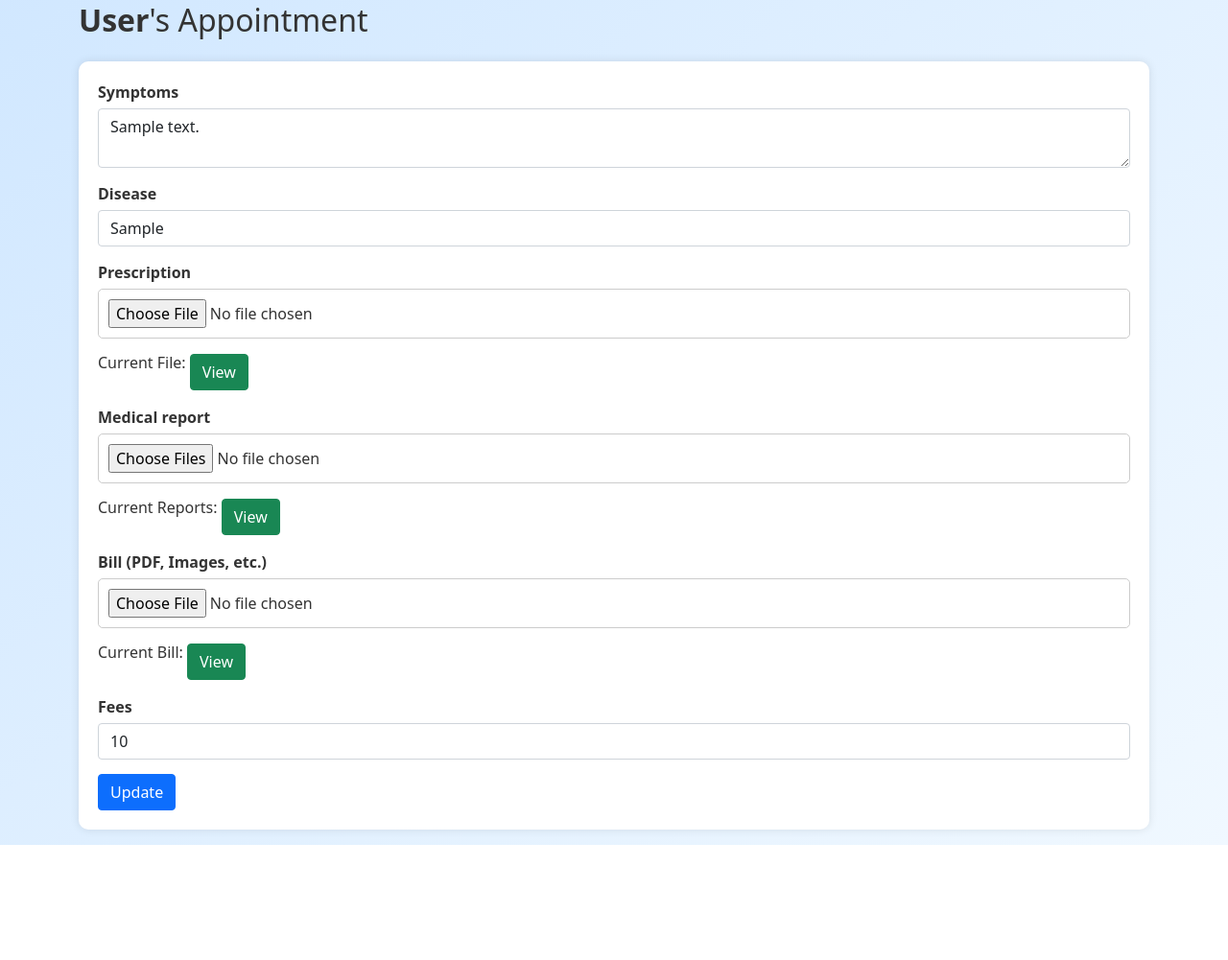
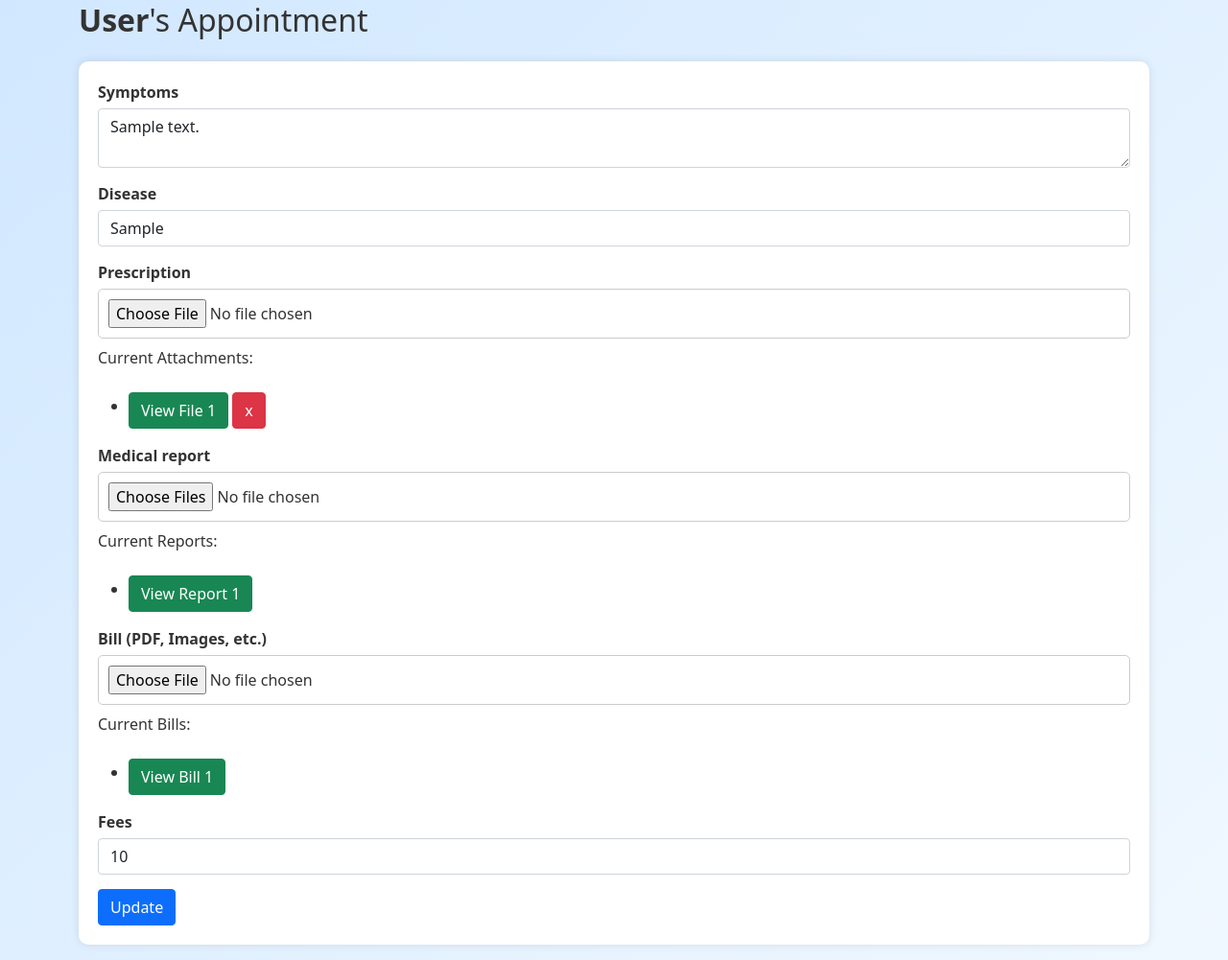
Before and after one commit to Yash-Atkari/Aarogyam, a Node server app: page /doctor/appointments/edit/600000000000000000000001 in a window 1280 px wide. Shown: the part 74-1075 px from the top of the page at 96% size. Before the commit the page ends 955 px from the top, so only its background shows below. Run offline with Node 20, Linux system fonts and the light colour scheme; tables that the repository leaves empty hold one stand-in row (values such as "Sample post"); some libraries are stand-ins or nearby versions.

Commit message:
Add option to remove multiple prescription, medical reports or bills

```diff
--- a/views/doctor/addAppointment.ejs
+++ b/views/doctor/addAppointment.ejs
@@ -55,8 +55,7 @@
             <label>Symptoms</label>
             <textarea
                 name="patient[symptoms]"
-                placeholder="Describe symptoms"><%= appointment.summary ? appointment.summary : "" %>
-            </textarea>
+                placeholder="Describe symptoms"><%= appointment.summary ? appointment.summary : "" %></textarea>
             </div>
 
             <div class="form-group">
--- a/views/doctor/editAppointment.ejs
+++ b/views/doctor/editAppointment.ejs
@@ -65,28 +65,45 @@
           <label>Prescription</label>
           <input type="file" class="form-control-file" name="patient[prescription]" />
           <% if (appointment.attachments.length > 0) { %>
-            <p>Current File: <a class="btn btn-success mt-3" target="_blank" href="<%= appointment.attachments[0] %>">View</a></p>
-          <% } %>
+          <p class="mt-2">Current Attachments:</p>
+          <ul>
+            <% appointment.attachments.forEach(function(file, index) { %>
+              <li>
+                <a class="btn btn-success mt-2" target="_blank" href="<%= file %>">View File <%= index + 1 %></a>&nbsp;<a class="btn btn-danger mt-2" href="/doctor/appointment/<%= appointment._id %>/prescription/<%= index %>">x</a>
+              </li>
+            <% }); %>
+          </ul>
+        <% } %>
         </div>
 
         <div class="form-group">
           <label>Medical report</label>
           <input type="file" class="form-control-file" name="patient[medicalReports]" multiple />
           <% if (healthRecord.attachments.length > 0) { %>
-            <p>Current Reports:
-              <% healthRecord.attachments.forEach((report) => { %>
-                <a class="btn btn-success mt-3" target="_blank" href="<%= report %>">View</a>
-              <% }) %>
-            </p>
-          <% } %>
+          <p class="mt-2">Current Reports:</p>
+          <ul>
+            <% healthRecord.attachments.forEach((report, index) => { %>
+              <li>
+                <a class="btn btn-success mt-2" target="_blank" href="<%= report %>">View Report <%= index + 1 %></a>
+              </li>
+            <% }) %>
+          </ul>
+        <% } %>
         </div>
 
         <div class="form-group">
           <label>Bill (PDF, Images, etc.)</label>
           <input type="file" class="form-control-file" name="patient[bill]" />
-          <% if (billing && billing.attachments.length > 0) { %>
-            <p>Current Bill: <a class="btn btn-success mt-3" target="_blank" href="<%= billing.attachments[0] %>">View</a></p>
-          <% } %>
+         <% if (billing && billing.attachments.length > 0) { %>
+          <p class="mt-2">Current Bills:</p>
+          <ul>
+            <% billing.attachments.forEach((bill, index) => { %>
+              <li>
+                <a class="btn btn-success mt-2" target="_blank" href="<%= bill %>">View Bill <%= index + 1 %></a>
+              </li>
+            <% }) %>
+          </ul>
+        <% } %>
         </div>
 
         <div class="form-group">
```
Also changed, not shown: routes/doctor.js (+25 -0 lines).
